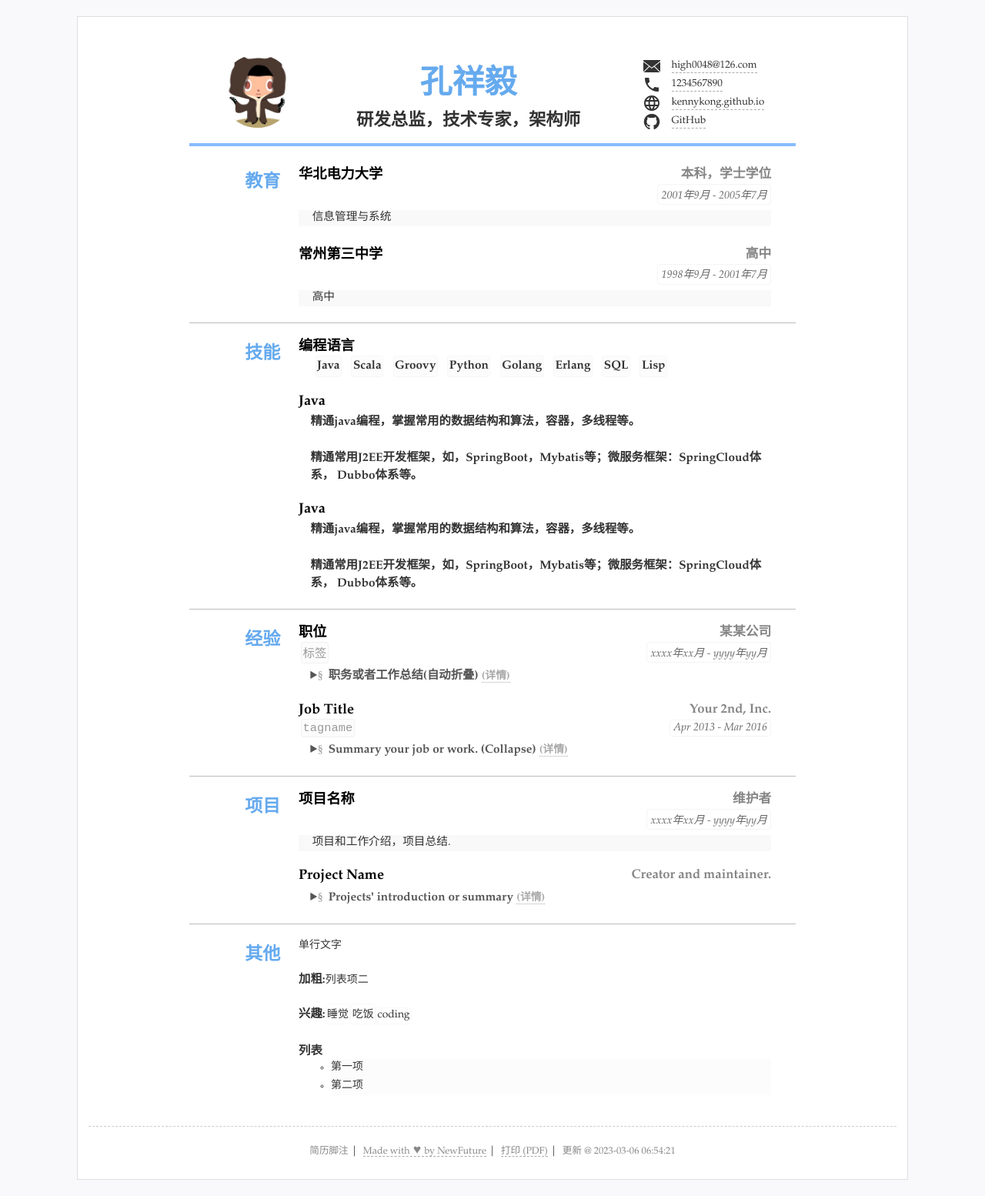
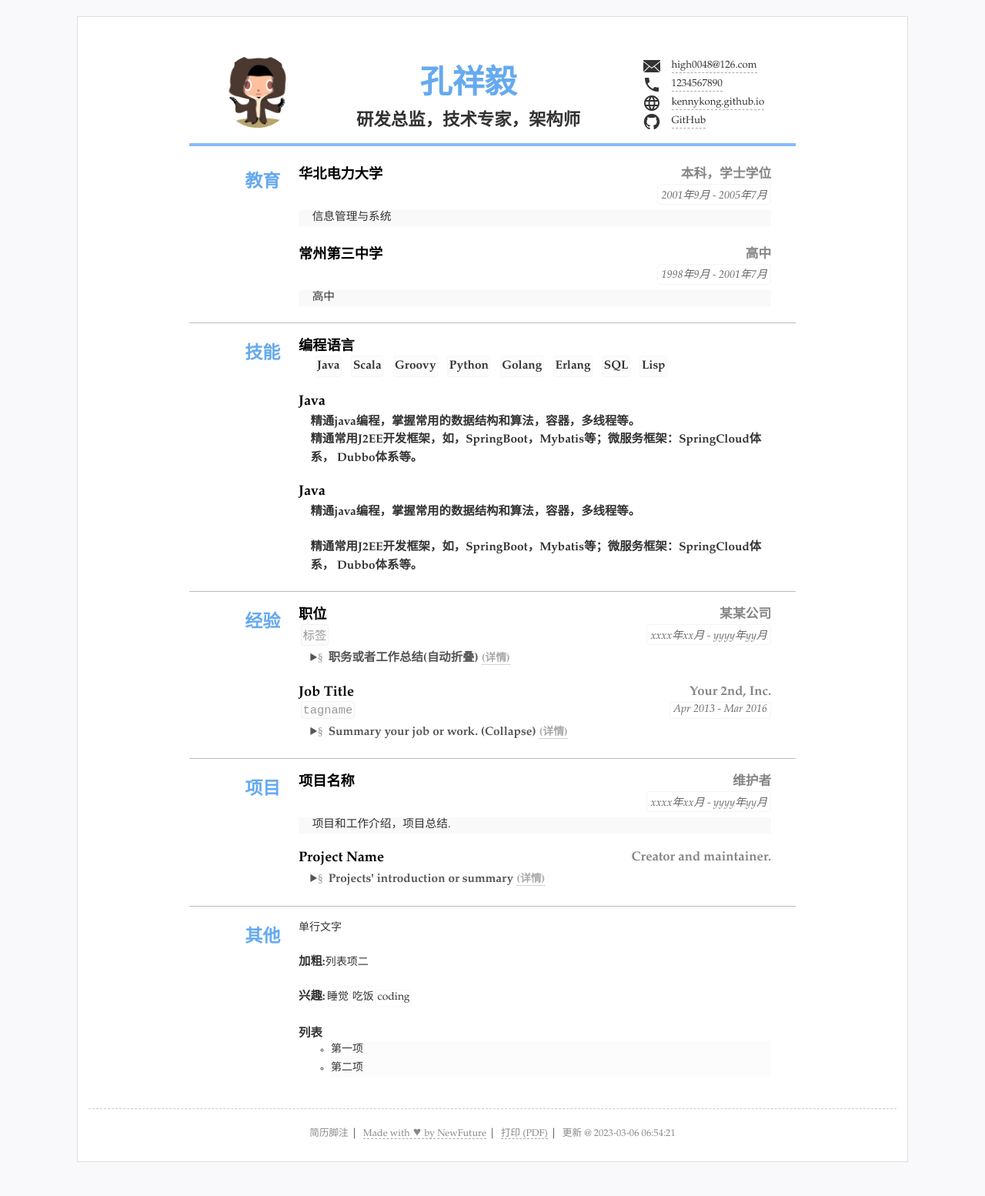
Before and after one commit to kennykong/resume, a Jekyll site: the page built from index.html, in a window 1280 px wide. Shown: the whole page at 77% size. Built offline with Jekyll 4.4.1, drawn with Linux system fonts in a browser that asks for light colours; after the commit the page ends 1531 px from its top, so only the background shows below that.

```diff
--- a/_data/resume.yml
+++ b/_data/resume.yml
@@ -53,7 +53,7 @@ main: #简历主要内容，
     - SQL
     - Lisp
   - title: Java
-    summary: 精通java编程，掌握常用的数据结构和算法，容器，多线程等。<br/><br/>精通常用J2EE开发框架，如，SpringBoot，Mybatis等；微服务框架：SpringCloud体系， Dubbo体系等。
+    summary: 精通java编程，掌握常用的数据结构和算法，容器，多线程等。<br/>精通常用J2EE开发框架，如，SpringBoot，Mybatis等；微服务框架：SpringCloud体系， Dubbo体系等。
 
   - title: Java
     summary: 精通java编程，掌握常用的数据结构和算法，容器，多线程等。<br/><br/>精通常用J2EE开发框架，如，SpringBoot，Mybatis等；微服务框架：SpringCloud体系， Dubbo体系等。
```
